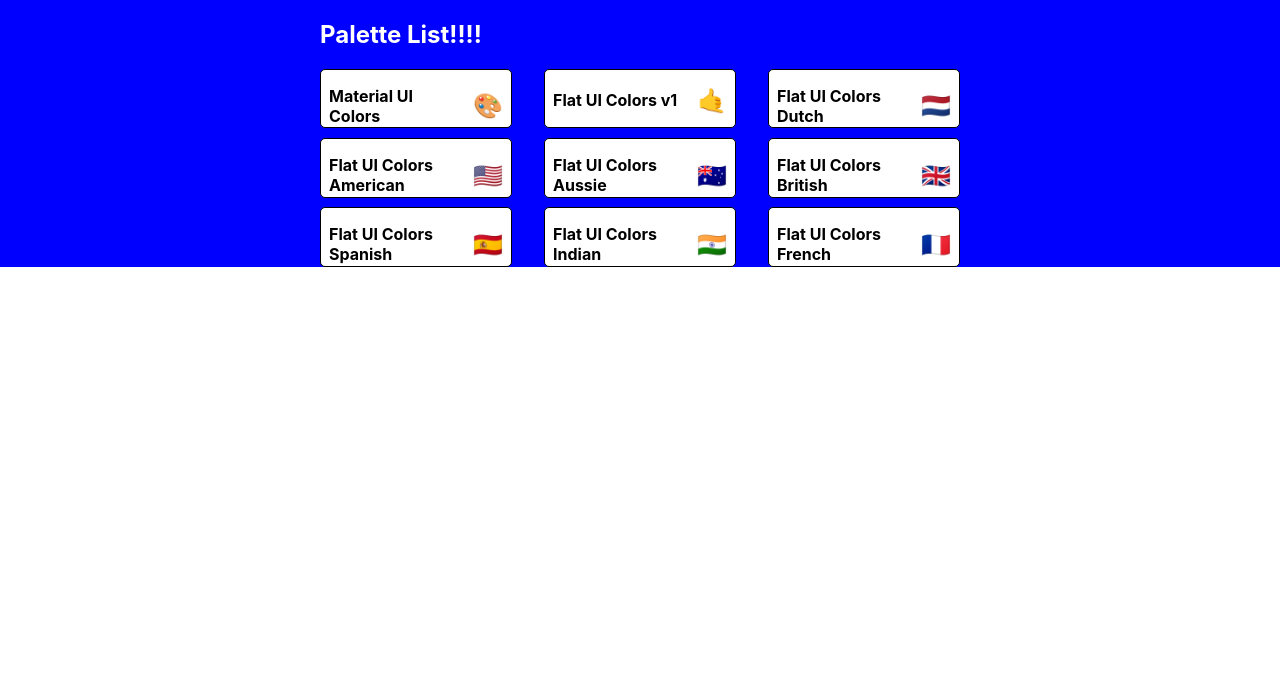
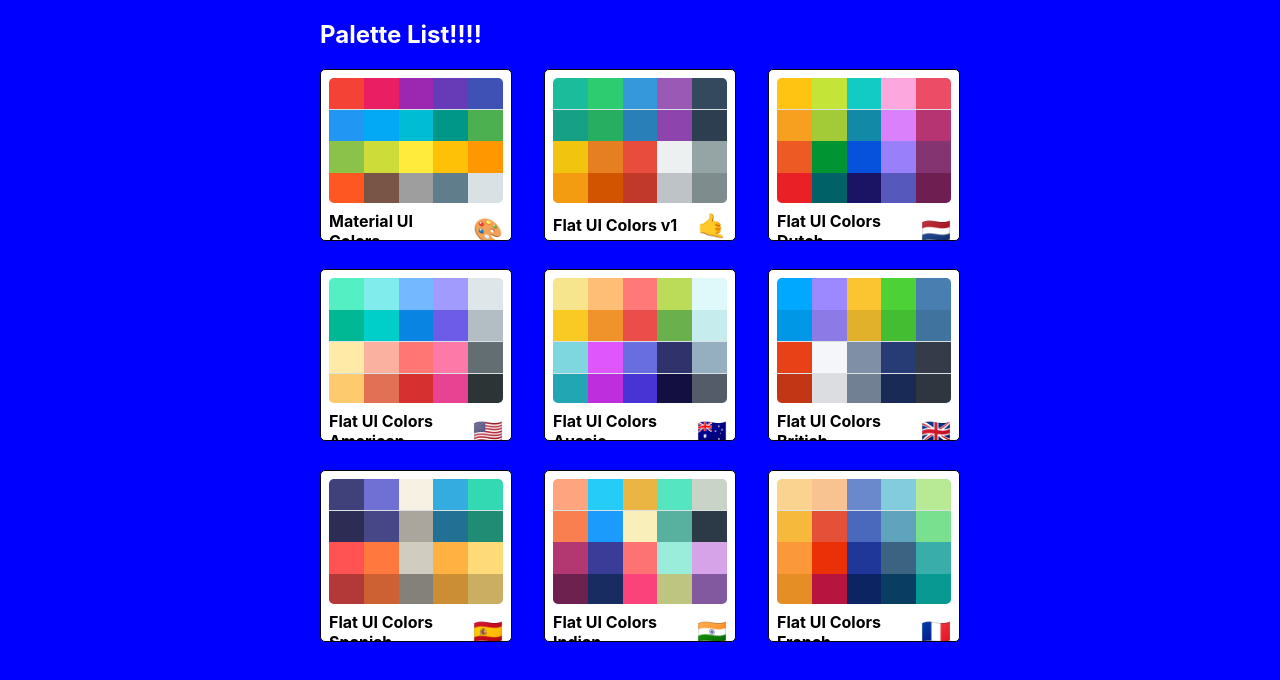
Before and after one commit to Keo222/color-app, a React (Create React App) app: page / in a window 1280 px wide. Shown: the top 680 px of the page. Built offline with nearby package versions, Linux system fonts and the light colour scheme.

Commit message:
finished mini palette functionality

```diff
--- a/src/App.js
+++ b/src/App.js
@@ -16,12 +16,9 @@
   render() {
     return (
       <Switch>
-          <Route exact path="/" render={() => <PaletteList palettes={seedColors}/>}/>
+          <Route exact path="/" render={(routeProps) => <PaletteList palettes={seedColors} {...routeProps} />}/>
           <Route exact path="/palette/:id" render={(routeProps) => <Palette palette={generatePalette(this.findPalette(routeProps.match.params.id))} />} />
         </Switch>
-      // <div className="App">
-      //   <Palette palette={generatePalette(seedColors[4])}/>
-      // </div>
     )
   }
 }
--- a/src/MiniPalette.js
+++ b/src/MiniPalette.js
@@ -15,7 +15,11 @@
         }
     },
     colors: {
-        backgroundColor: "grey"
+        backgroundColor: "#dae1e4",
+        height: "125px",
+        width: "100%",
+        borderRadius: "5px",
+        overflow: "hidden"
     },
     title: {
         display: "flex",
@@ -30,14 +34,31 @@
     emoji: {
         marginLeft: "0.5rem",
         fontSize: "1.5rem"
+    },
+    miniColor: {
+        height: "25%",
+        width: "20%",
+        display: "inline-block",
+        margin: "0 auto",
+        position: "relative",
+        marginBottom: "-3.5px"
     }
 };
 
 function MiniPalette(props) {
-    const {classes, paletteName, emoji} = props;
+    const {classes, paletteName, emoji, colors} = props;
+    const miniColorBoxes = colors.map(c => (
+        <div
+            className={classes.miniColor}
+            style={{backgroundColor: c.color}}
+            key={c.name}
+        />
+    ))
     return (
-        <div className={classes.root}>
-            <div className={classes.colors}></div>
+        <div className={classes.root} onClick={props.handleClick}>
+            <div className={classes.colors}>
+                {miniColorBoxes}
+            </div>
             <h5 className={classes.title}>
                 <Link to="/">{paletteName}</Link>
                 <span className={classes.emoji}>{emoji}</span>
--- a/src/PaletteList.js
+++ b/src/PaletteList.js
@@ -6,7 +6,7 @@
 const styles = {
     root: {
         backgroundColor: "blue",
-        height: "100%",
+        height: "100vh",
         display: "flex",
         alignItems: "flex-start",
         justifyContent: "center"
@@ -33,6 +33,9 @@
     }
 }
 class PaletteList extends Component {
+    goToPalette(id) {
+        this.props.history.push(`/palette/${id}`);
+    }
     render() {
         const {palettes, classes} = this.props;
         return (
@@ -43,7 +46,7 @@
                     </nav>
                     <div className={classes.palettes}>
                         {palettes.map(p => (
-                            <MiniPalette {...p} />
+                            <MiniPalette {...p} handleClick={()=> this.goToPalette(p.id)} />
                         ))}
                     </div>
                 </div>
```
Also changed, not shown: src/logo.svg (deleted).
